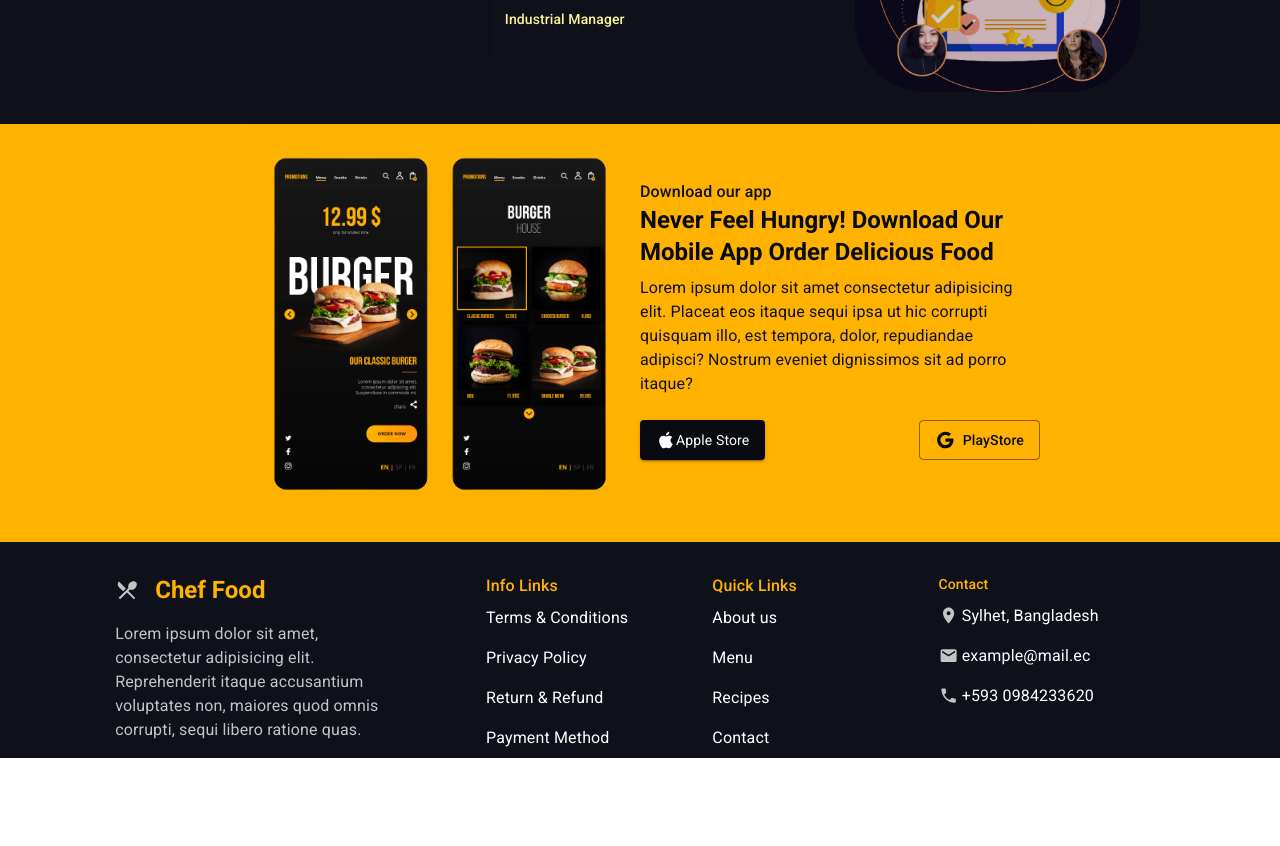
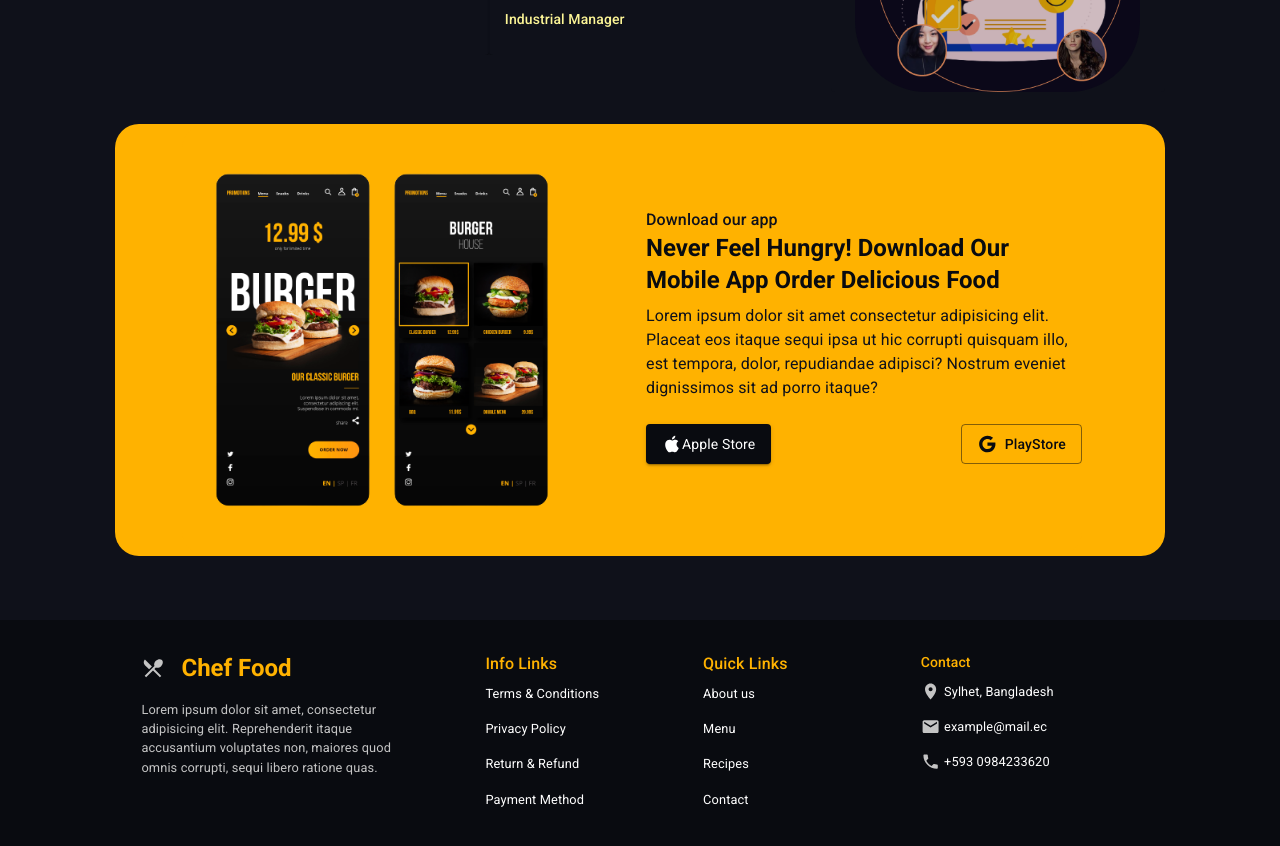
Before and after one commit to aleroses/chef-food, a React (Vite) app: page / in a window 1280 px wide. Shown: the part 2760-3606 px from the top of the page. Before the commit the page ends 3534 px from the top, so only its background shows below. Built offline with nearby package versions, Linux system fonts and the light colour scheme.

Commit message:
update styles

```diff
--- a/src/components/download-app/DownloadApp.jsx
+++ b/src/components/download-app/DownloadApp.jsx
@@ -20,28 +20,46 @@ export const DownloadApp = () => {
   return (
     <Box
       sx={{
-        width: "100%",
+        width: {
+          sm: "100%",
+          md: "82%",
+        },
         display: "flex",
+        justifySelf: "center",
         justifyContent: "center",
-        // justifySelf: "center",
+        // justifyItems: "center",
+        // alignSelf: "center",
         bgcolor: "accent.main",
-        mb: 4,
+        borderRadius: { xs: "1rem", sm: "1.5rem" },
+        mb: 8,
       }}
     >
       <Card
         elevation={0}
         sx={{
           width: "100%",
-          maxWidth: "800px",
+          maxWidth: "900px",
           display: "flex",
           flexDirection: {
             xs: "column",
             sm: "row",
           },
-          // justifyItems: "center",
           bgcolor: "accent.main",
           // gap: 2,
-          pb: 2.2,
+          borderRadius: { xs: "1rem", sm: "1.5rem" },
+          pb: {
+            xs: 2.2,
+          },
+          py: {
+            sm: 2,
+            // lg: 0,
+          },
+          mr: {
+            md: 2,
+          },
+          columnGap: {
+            lg: 8,
+          },
         }}
       >
         <CardMedia
@@ -50,6 +68,7 @@ export const DownloadApp = () => {
           sx={{
             width: {
               sm: "50%",
+              // lg: "80%",
             },
 
             maxWidth: "400px",
@@ -65,7 +84,6 @@ export const DownloadApp = () => {
             },
             display: "flex",
             flexDirection: "column",
-            // justifyContent: "center",
             alignSelf: "center",
             pr: {
               sm: 2,
--- a/src/components/footer/Footer.jsx
+++ b/src/components/footer/Footer.jsx
@@ -60,17 +60,30 @@ export const Footer = () => {
   return (
     <Box
       sx={{
-        width: "82%",
+        width: "100%",
+        // display: {
+        //   md: "flex",
+        // },
+        // alignItems: "center",
+        gap: { md: 2 },
+        p: { xs: 2, md: 4 },
+        // mb: 2,
+        // flexDirection: {
+        //   md: "row",
+        // },
+        bgcolor: "primary.main",
+      }}
+    >
+      <Box
+        sx={{
+          width: {
+            xs: "100%",
+            sm: "82%",
+          },
           display: {
             md: "flex",
           },
           justifySelf: "center",
-        // alignItems: "center",
-        gap: { md: 2 },
-        mb: 2,
-        // flexDirection: {
-        //   md: "row",
-        // },
         }}
       >
         <Box
@@ -116,7 +129,7 @@ export const Footer = () => {
             sx={{
               fontSize: {
                 xs: "0.8em",
-              md: "1em",
+                // md: "1em",
               },
               // color: "secondary.main",
             }}
@@ -182,7 +195,7 @@ export const Footer = () => {
                         sx={{
                           fontSize: {
                             xs: "0.8em",
-                          md: "1em",
+                            // md: "1em",
                           },
                           color: "primary.contrast",
                         }}
@@ -238,7 +251,7 @@ export const Footer = () => {
                         sx={{
                           fontSize: {
                             xs: "0.8em",
-                          md: "1em",
+                            // md: "1em",
                           },
                           color: "primary.contrast",
                         }}
@@ -301,7 +314,7 @@ export const Footer = () => {
                     sx={{
                       fontSize: {
                         xs: "0.8em",
-                      md: "1em",
+                        // md: "1em",
                       },
                       color: "primary.contrast",
                     }}
@@ -336,7 +349,7 @@ export const Footer = () => {
                     sx={{
                       fontSize: {
                         xs: "0.8em",
-                      md: "1em",
+                        // md: "1em",
                       },
                       color: "primary.contrast",
                     }}
@@ -372,7 +385,7 @@ export const Footer = () => {
                     sx={{
                       fontSize: {
                         xs: "0.8em",
-                      md: "1em",
+                        // md: "1em",
                       },
                       color: "primary.contrast",
                     }}
@@ -385,5 +398,6 @@ export const Footer = () => {
           </Grid>
         </Grid>
       </Box>
+    </Box>
   );
 };
--- a/src/index.css
+++ b/src/index.css
@@ -17,7 +17,13 @@
 #root {
   /* background-color: #090b10; */
   background-color: #0f111a;
+  color-scheme: only light;
 }
+
+/* html {
+  forced-color-adjust: none;
+  -webkit-font-smoothing: antialiased;
+} */
 
 /* a {
   font-weight: 500;
--- a/src/pages/Home.jsx
+++ b/src/pages/Home.jsx
@@ -1,4 +1,3 @@
-import { Container } from "@mui/material";
 import { Header } from "../components/header/Header";
 import { HeroSlider } from "../components/hero-slider/HeroSlider";
 import { PopularMenu } from "../components/popular-menu/PopularMenu";
```
Lines whose indentation alone changed are shown as unchanged.
